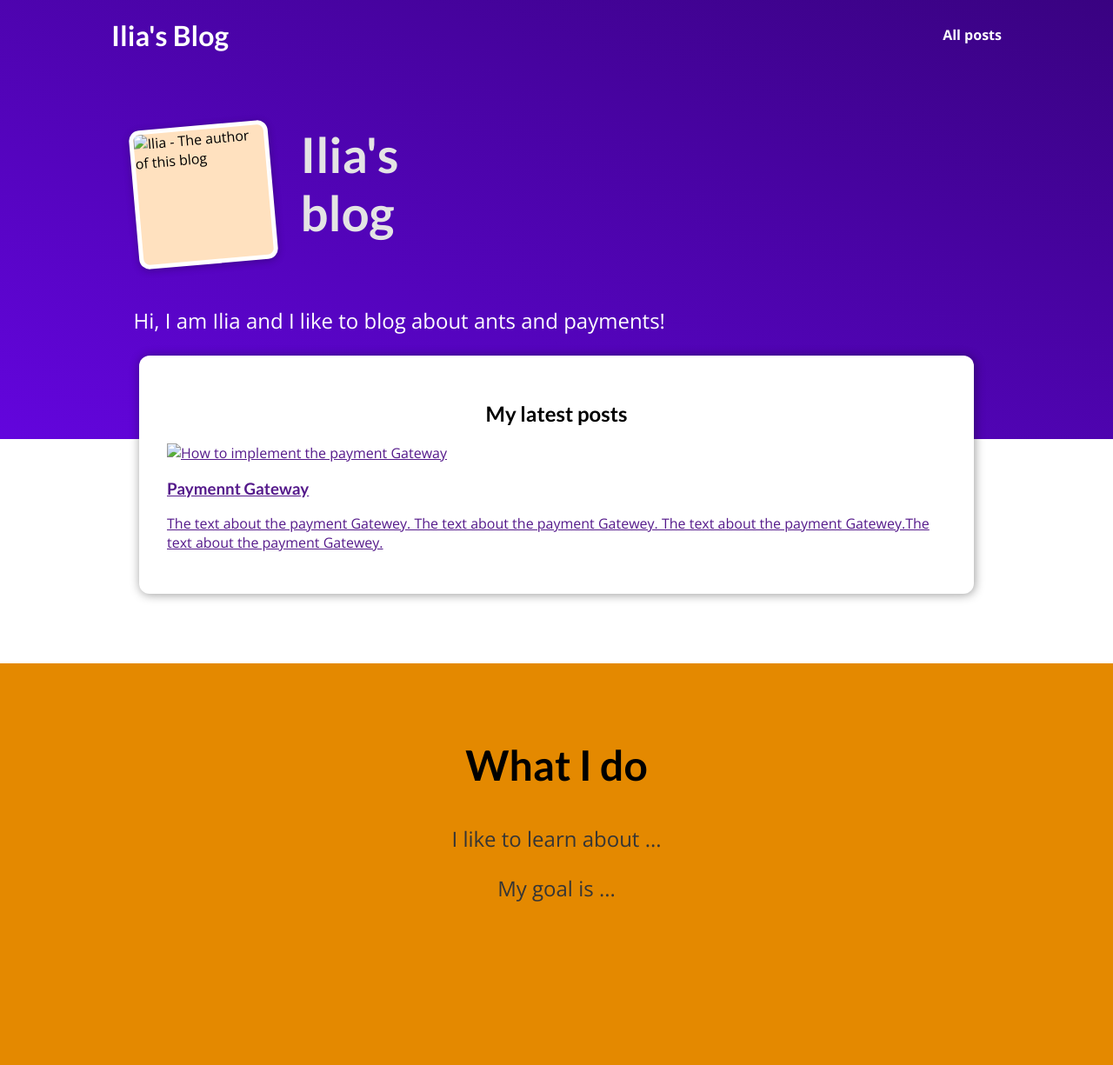
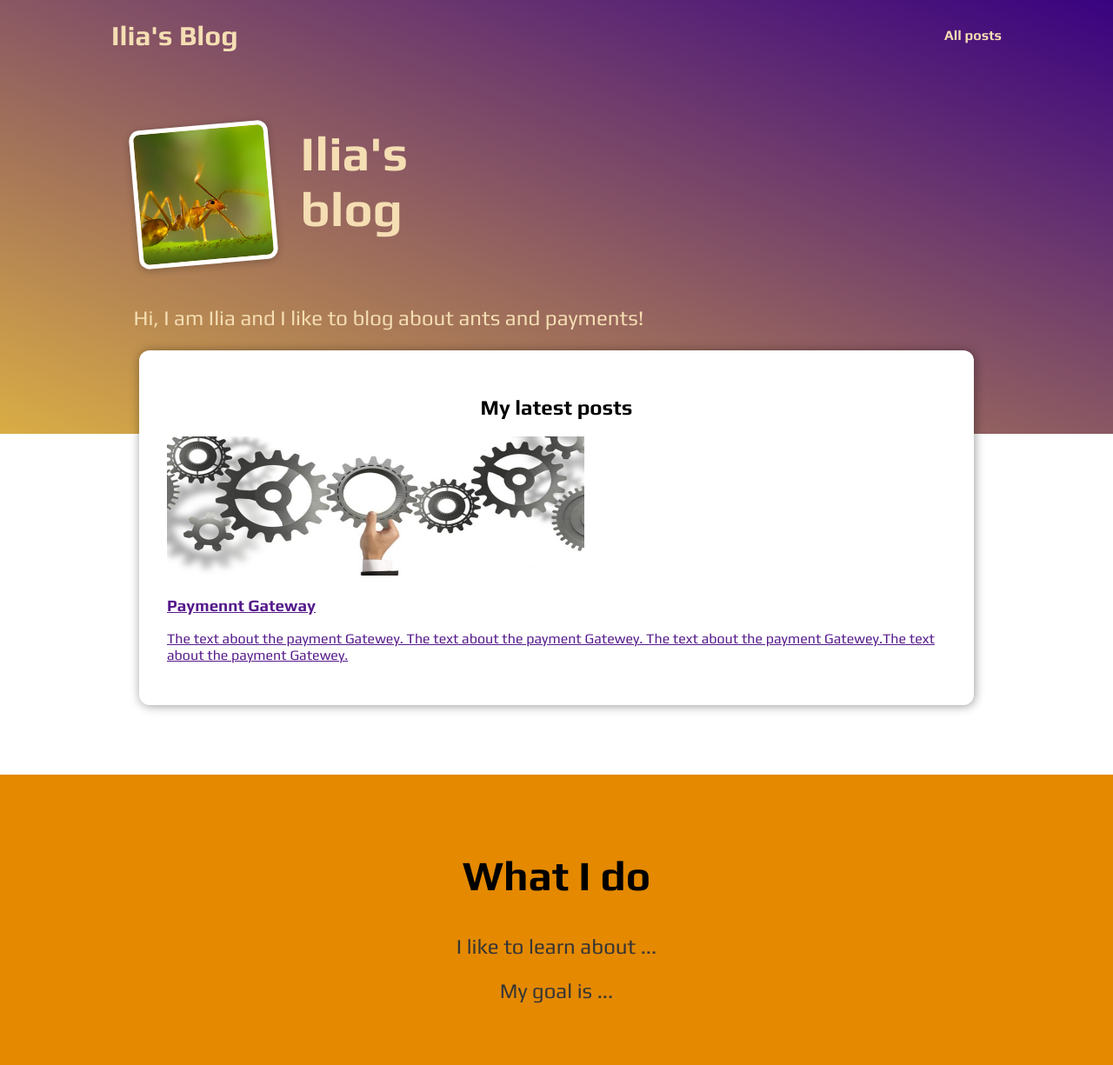
Before and after one commit to IliaIlyich/Ilia_site, a Django app: page / in a window 1280 px wide. Shown: the whole page at 87% size. Before the commit the page ends 1037 px from the top, so only its background shows below. Run offline with Django 5.2, Linux system fonts and the light colour scheme.

Commit message:
index.html/.css

```diff
--- a/blog/static/blog/index.css
+++ b/blog/static/blog/index.css
@@ -1,5 +1,8 @@
+/* "welcome" section styling */
 #welcome {
-  background: linear-gradient(to right top, #6305dd, #390281);
+    /* In this example, the gradient starts from the left side of the element and progresses horizontally */
+  background: linear-gradient(to right top, #daad45, #390281);
+  /* 6rem: This specifies the top and bottom padding. 12%: This specifies the left and right padding */
   padding: 6rem 12%;
 }
 
@@ -24,12 +27,13 @@
 #welcome h2 {
   font-size: 3.5rem;
   margin: 0 0 0 2rem;
-  color: #e4e4e4;
+  color: wheat;
+  /* fixed width of 10 rems for the h2 */
   width: 10rem;
 }
 
 #welcome p {
-  color: white;
+  color: wheat;
   font-size: 1.5rem;
 }
 
@@ -40,6 +44,11 @@
   width: 60rem;
   margin: -6rem auto 2rem auto;
   box-shadow: 1px 1px 12px rgba(0, 0, 0, 0.4);
+}
+
+#latest-posts img{
+  width: 30rem;
+  height: 10rem;
 }
 
 #latest-posts h2 {
--- a/blog/templates/blog/index.html
+++ b/blog/templates/blog/index.html
@@ -1,5 +1,7 @@
 {% extends "base.html" %}
 {% load static %}
+
+{% block page_title %}My Page{% endblock %}
 
 {% block css_files %}
 <link rel="stylesheet" href="{% static "blog/index.css"%}">
@@ -7,17 +9,12 @@
 
 {% block content %}
 
-<header id = "main-navigation">
-    <h1><a href="{% url "index" %}">Ilia's Blog</a></h1>
-    <nav>
-        <a href="{% url "index" %}">All posts</a>
-    </nav>
-</header>
+
 <!--We can use <section> tag to group content related to specific topic -->
 <section id="welcome">
     <header>
         <!--It is better to populate the "alt" attribute for SEO (search engine optimization)-->
-        <img src="" alt= "Ilia - The author of this blog">
+        <img src="{% static "blog/images/The-Ant.jpeg" %}" alt= "Ilia - The author of this blog">
         <h2>Ilia's blog</h2>
     </header>
     <p>Hi, I am Ilia and I like to blog about ants and payments!</p>
@@ -45,8 +42,9 @@
         <li>
             <!--it is better to represent a blog post as an <article> element-->
             <article id = "post">
+                <!--the whole post is a link. That is why <a> tag as a first tag-->
                 <a href="">
-                    <img src="" alt = "How to implement the payment Gateway">
+                    <img src="{% static "blog/images/The-Process.jpeg" %}" alt = "How to implement the payment Gateway">
                     <!--use div to group some content together-->
                     <div class = "post__content">
                         <h3>Paymennt Gateway</h3>
--- a/static/app.css
+++ b/static/app.css
@@ -1,31 +1,41 @@
-@import url('https://fonts.googleapis.com/css2?family=Lato:wght@400;700&family=Open+Sans:wght@400;700&display=swap');
+/* it dynamically fetches the font from the Google Fonts server. When a user visits your website, their browser sends a request to the Google Fonts server. */
+@import url('https://fonts.googleapis.com/css2?family=Play:wght@400;700&display=swap');
 
+/* By setting it to border-box, the total width and height of an element include the content, padding, and border, but exclude any margin. */
 * {
   box-sizing: border-box;
 }
 
 html {
-  font-family: 'Open Sans', 'Lato', sans-serif;
+  font-family: "Play", sans-serif;
 }
 
 body {
+  /* margin for the main back-griund color is 0 */
   margin: 0;
 }
 
 h1,
 h2,
 h3 {
-  font-family: 'Lato', sans-serif;
+  font-family: "Play", sans-serif;
   font-weight: bold;
 }
+/* nav panel styling */
+#main-navigation {
+  /* nav panel for whole screen width */
+  width: 100%;
+  /* nav panel height */
+  height: 5rem;
+  /* This property makes the nav panel a flex container */
+  display: flex;
+  /* aligns the child elements horizontally with equal space between them. */
+  justify-content: space-between;
+  /* Vertically centers the child elements within the container */
+  align-items: center;
+  /* adding 10% padding only to left and right but not to top/bottom */
+  padding: 0 10%;
 
-#main-navigation {
-  width: 100%;
-  height: 5rem;
-  display: flex;
-  justify-content: space-between;
-  align-items: center;
-  padding: 0 10%;
   position: absolute;
   top: 0;
   left: 0;
@@ -33,16 +43,16 @@ h3 {
 
 #main-navigation a {
   text-decoration: none;
-  color: white;
+  color: wheat;
   font-weight: bold;
 }
 
 #main-navigation a:hover,
 #main-navigation a:active {
-  color: #cf79f1;
+  color: #daad45;
 }
 
 #main-navigation h1 a:hover,
 #main-navigation h1 a:active {
-  color: white;
+  color: #390281;
 }
--- a/templates/base.html
+++ b/templates/base.html
@@ -6,9 +6,15 @@
     <meta name="viewport" content="width=device-width, initial-scale=1.0">
     <link rel='stylesheet' href="{% static "app.css" %}">
     {% block css_files %} {% endblock %}
-    <title>{% block page_title %}All My Posts{% endblock %}</title>
+    <title>{% block page_title %}My Page{% endblock %}</title>
 </head>
 <body>
+    <header id = "main-navigation">
+        <h1><a href="{% url "index" %}">Ilia's Blog</a></h1>
+        <nav>
+            <a href="{% url "index" %}">All posts</a>
+        </nav>
+    </header>
     {% block content %}
     {% endblock %}
 </body>
```
Also changed, not shown: blog/templates/blog/all-posts.html (added, +19 -0 lines), blog/static/blog/images/The-Ant.jpeg (renamed from blog/static/The-Ant.jpeg), blog/static/blog/images/The-Process.jpeg (added).
